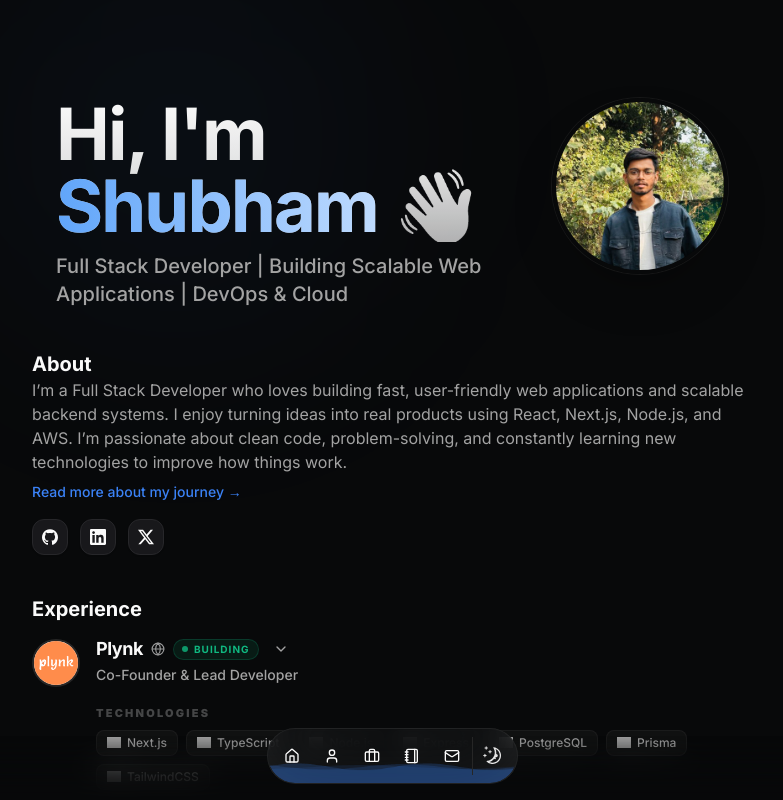
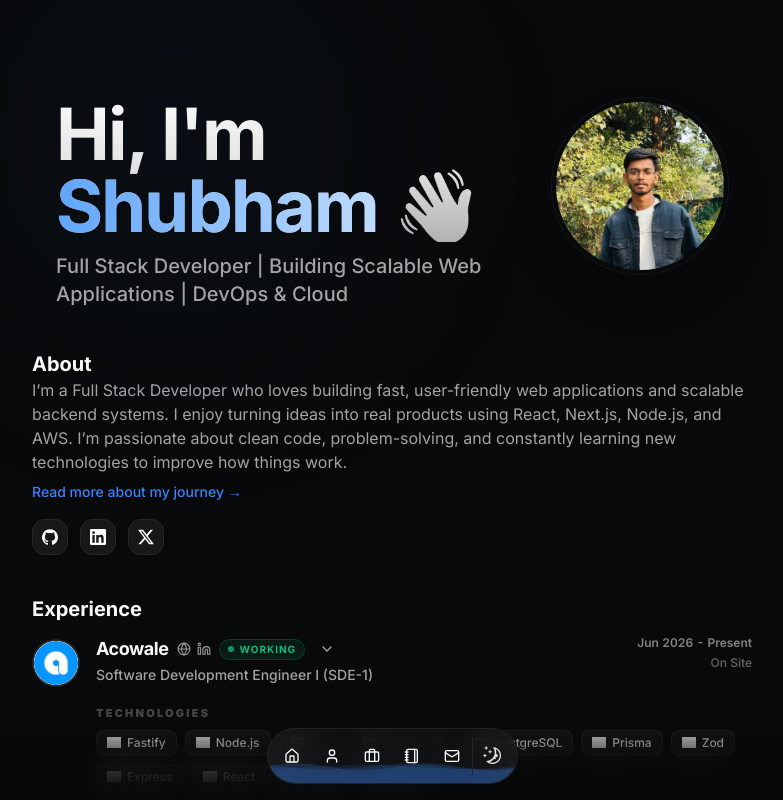
Before and after one commit to Shubham071122/my-portfolio, a Next.js app: page / in a window 1280 px wide. Shown: the top 800 px of the page, without its empty margins (248-1031 px from the left). Built offline with nearby package versions, Linux system fonts and the light colour scheme; grey boxes are pictures that could not be loaded.

Commit message:
feat: add dynamic status badges to experience cards and include Acowale in resume data

```diff
--- a/src/app/(client)/page.tsx
+++ b/src/app/(client)/page.tsx
@@ -122,6 +122,7 @@ export default function Page() {
                   locationType={work.location === "Remote" ? "Work from Home" : "On Site"}
                   technologies={(work as any).technologies || []}
                   linkedinHref={(work as any).linkedinHref}
+                  status={(work as any).status}
                 />
               </BlurFade>
             ))}
--- a/src/components/experience-card.tsx
+++ b/src/components/experience-card.tsx
@@ -18,6 +18,7 @@ interface ExperienceCardProps {
     technologies?: string[];
     href?: string;
     linkedinHref?: string;
+    status?: string;
 }
 
 export const ExperienceCard = ({
@@ -31,9 +32,56 @@ export const ExperienceCard = ({
     technologies,
     href,
     linkedinHref,
+    status,
 }: ExperienceCardProps) => {
     const [isExpanded, setIsExpanded] = useState(true);
     const isWorking = period.toLowerCase().includes("present");
+
+    const getStatusConfig = (statusStr: string) => {
+        const normalized = statusStr.toLowerCase();
+        switch (normalized) {
+            case "working":
+                return {
+                    text: "Working",
+                    badgeClass: "bg-emerald-500/10 border-emerald-500/20 text-emerald-500",
+                    dotClass: "bg-emerald-500 animate-pulse",
+                };
+            case "building":
+                return {
+                    text: "Building",
+                    badgeClass: "bg-emerald-500/10 border-emerald-500/20 text-emerald-500",
+                    dotClass: "bg-emerald-500 animate-pulse",
+                };
+            case "paused":
+                return {
+                    text: "Paused",
+                    badgeClass: "bg-amber-500/10 border-amber-500/20 text-amber-500",
+                    dotClass: "bg-amber-500",
+                };
+            case "stopped":
+                return {
+                    text: "Stopped",
+                    badgeClass: "bg-rose-500/10 border-rose-500/20 text-rose-500",
+                    dotClass: "bg-rose-500",
+                };
+            case "completed":
+            case "done":
+                return {
+                    text: "Completed",
+                    badgeClass: "bg-blue-500/10 border-blue-500/20 text-blue-500",
+                    dotClass: "bg-blue-500",
+                };
+            default:
+                return {
+                    text: statusStr,
+                    badgeClass: "bg-muted border-border text-muted-foreground",
+                    dotClass: "bg-muted-foreground",
+                };
+        }
+    };
+
+    const resolvedStatus = status || (isWorking ? (company.toLowerCase() === "plynk" ? "building" : "working") : undefined);
+    const statusConfig = resolvedStatus ? getStatusConfig(resolvedStatus) : null;
 
     const bulletPoints = description
         ? description.split("\n").filter((p) => p.trim().length > 0)
@@ -77,10 +125,10 @@ export const ExperienceCard = ({
                                         </a>
                                     )}
                                 </div>
-                                {isWorking && (
-                                    <div className="flex items-center gap-1.5 rounded-full bg-emerald-500/10 px-2 py-0.5 border border-emerald-500/20">
-                                        <div className="size-1.5 rounded-full bg-emerald-500 animate-pulse" />
-                                        <span className="text-[10px] font-bold text-emerald-500 uppercase tracking-widest">{company.toLocaleLowerCase() === "plynk" ? "Building" : "Working"}</span>
+                                {statusConfig && (
+                                    <div className={cn("flex items-center gap-1.5 rounded-full px-2 py-0.5 border text-[10px] font-bold uppercase tracking-widest", statusConfig.badgeClass)}>
+                                        <div className={cn("size-1.5 rounded-full", statusConfig.dotClass)} />
+                                        <span>{statusConfig.text}</span>
                                     </div>
                                 )}
                                 <button
@@ -97,8 +145,8 @@ export const ExperienceCard = ({
                         </div>
 
                         <div className="flex flex-row sm:flex-col justify-between items-center sm:items-end sm:text-right gap-1 pt-1 sm:pt-0">
-                            <p className="text-[10px] sm:text-xs font-semibold tabular-nums text-muted-foreground/80">{company.toLocaleLowerCase() === "plynk" ? "" : period}</p>
-                            <p className="text-[10px] sm:text-xs text-muted-foreground/60 font-medium">{company.toLocaleLowerCase() === "plynk" ? "" : locationType}</p>
+                            <p className="text-[10px] sm:text-xs font-semibold tabular-nums text-muted-foreground/80">{company.toLocaleLowerCase() === "plynk" && resolvedStatus === "building" ? "" : period}</p>
+                            <p className="text-[10px] sm:text-xs text-muted-foreground/60 font-medium">{company.toLocaleLowerCase() === "plynk" && resolvedStatus === "building" ? "" : locationType}</p>
                         </div>
                     </div>
 
--- a/src/data/resume.tsx
+++ b/src/data/resume.tsx
@@ -94,6 +94,19 @@ export const DATA = {
 
   work: [
     {
+      company: "Acowale",
+      href: "https://acowale.com",
+      badges: [],
+      location: "Bengaluru, India (Remote)",
+      title: "Software Development Engineer I (SDE-1)",
+      logoUrl: "/acowale.png",
+      start: "Jun 2026",
+      end: "Present",
+      linkedinHref: "https://www.linkedin.com/company/acowale/",
+      technologies: ["Fastify", "Node.js", "Bun", "TypeScript", "PostgreSQL", "Prisma", "Zod", "Express", "React", "Docker", "AWS"],
+      description: "",
+    },
+    {
       company: "Plynk",
       href: "https://plynk.in",
       badges: ["Active Development", "Beta"],
@@ -101,7 +114,8 @@ export const DATA = {
       title: "Co-Founder & Lead Developer",
       logoUrl: "/plynk.png",
       start: "Feb 2026",
-      end: "Present",
+      end: "May 2026",
+      status: "paused",
       description:
         "Building a platform for developers and digital creators. Currently developing a custom username system and focusing on a high-end UI with glassmorphism design. Handling the full-stack architecture using Next.js, Node.js, and PostgreSQL.",
       technologies: ["Next.js", "TypeScript", "Node.js", "Express", "PostgreSQL", "Prisma", "TailwindCSS"],
```
Also changed, not shown: public/acowale.png (added).
